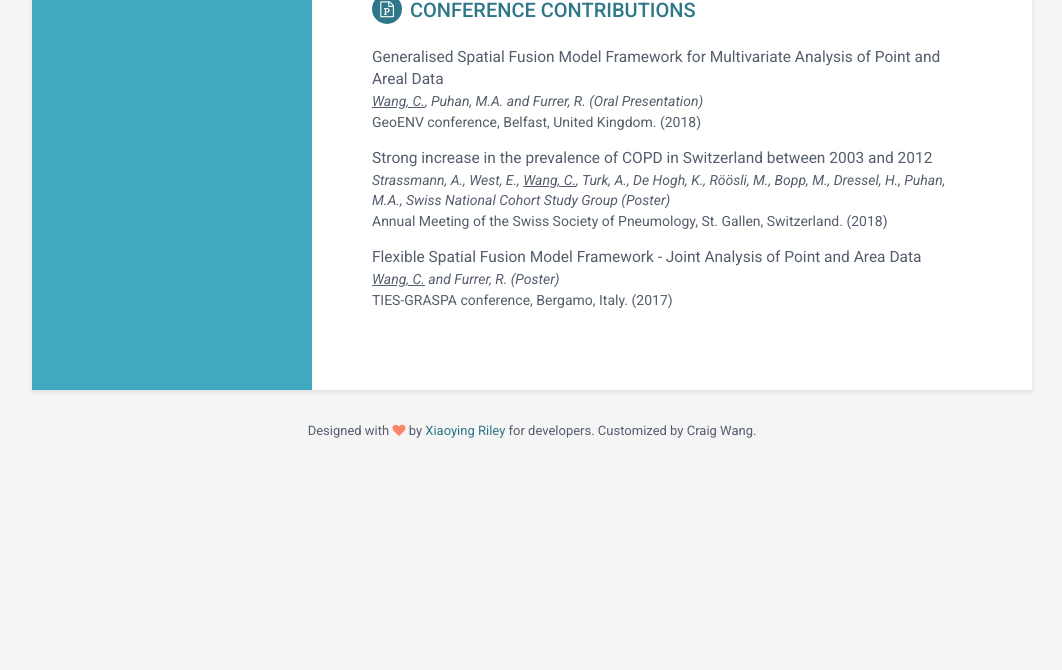
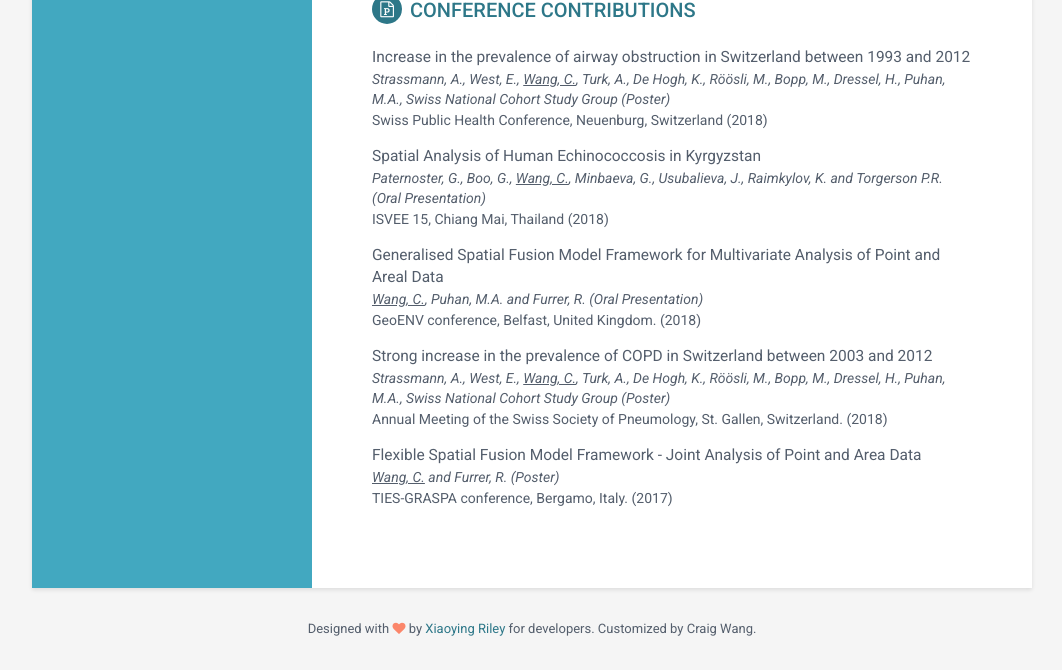
Before and after one commit to CraigWangStat/CraigWangStat.github.io, a Jekyll site: the page built from index.html, in a window 1280 px wide and 900 px high, scrolled down 1452 px, cut to the strip 230-900 px from the top of the window. Shown: the whole strip, without its empty margins (108-1170 px from the left). Built offline with Jekyll 4.4.1, drawn with Linux system fonts in a browser that asks for light colours; before the commit the page ends 2154 px from its top, so only the background shows below that.

Commit message:
conference update

```diff
--- a/_data/conferences.yml
+++ b/_data/conferences.yml
@@ -1,4 +1,12 @@
 publications:
+  - paper:
+    title: Increase in the prevalence of airway obstruction in Switzerland between 1993 and 2012
+    authors: Strassmann, A., West, E., <u>Wang, C.</u>, Turk, A., De Hogh, K., Röösli, M., Bopp, M., Dressel, H., Puhan, M.A., Swiss National Cohort Study Group (Poster)
+    conference: Swiss Public Health Conference, Neuenburg, Switzerland (2018)
+  - paper:
+    title: Spatial Analysis of Human Echinococcosis in Kyrgyzstan
+    authors: Paternoster, G., Boo, G., <u>Wang, C.</u>, Minbaeva, G., Usubalieva, J., Raimkylov, K. and Torgerson P.R. (Oral Presentation)
+    conference: ISVEE 15, Chiang Mai, Thailand (2018)
   - paper:
     title: Generalised Spatial Fusion Model Framework for Multivariate Analysis of Point and Areal Data
     authors: <u>Wang, C.</u>, Puhan, M.A. and Furrer, R. (Oral Presentation)
```
